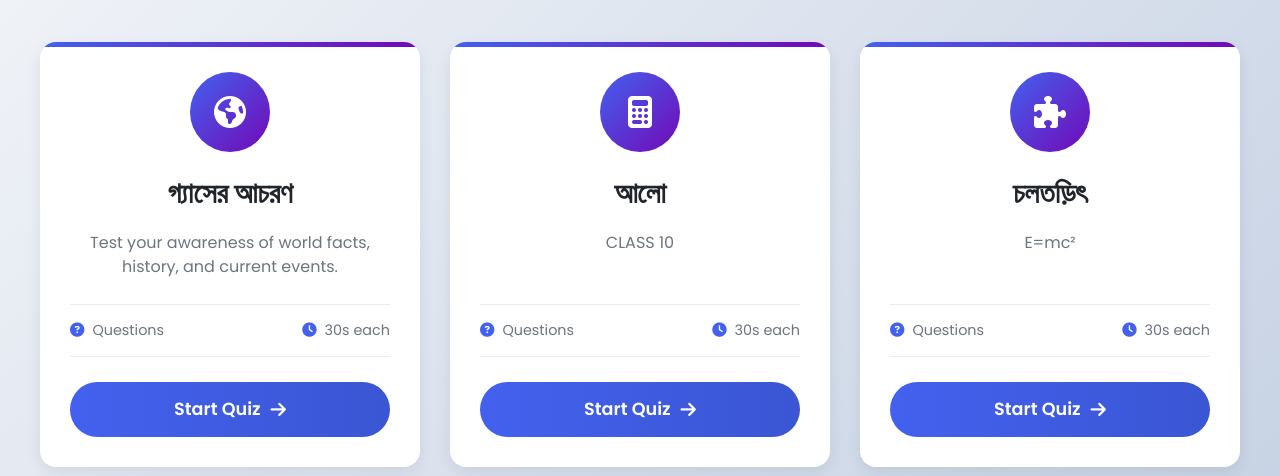
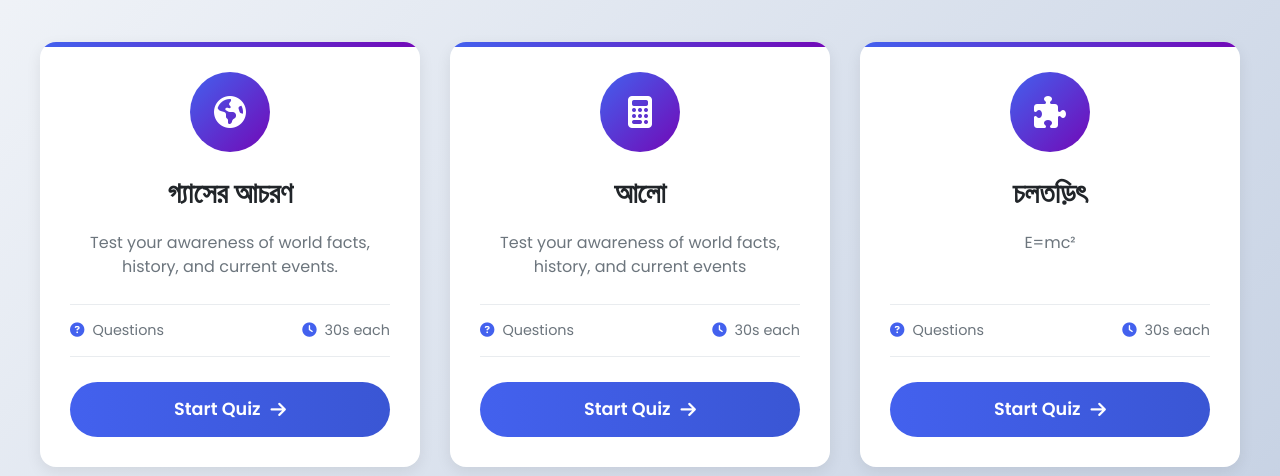
Before and after one commit to Rezu3/class10, a Flask app: page / in a window 1280 px wide. Shown: the part 265-741 px from the top of the page. Run offline with Flask 3, Linux system fonts and the light colour scheme.

Commit message:
Update index.html

```diff
--- a/templates/index.html
+++ b/templates/index.html
@@ -38,7 +38,7 @@
                         <i class="fas fa-calculator"></i>
                     </div>
                     <h3>আলো </h3>
-                    <p>CLASS 10</p>
+                    <p>Test your awareness of world facts, history, and current events</p>
                     <div class="card-stats">
                         <span><i class="fas fa-question-circle"></i>Questions</span>
                         <span><i class="fas fa-clock"></i> 30s each</span>
```
